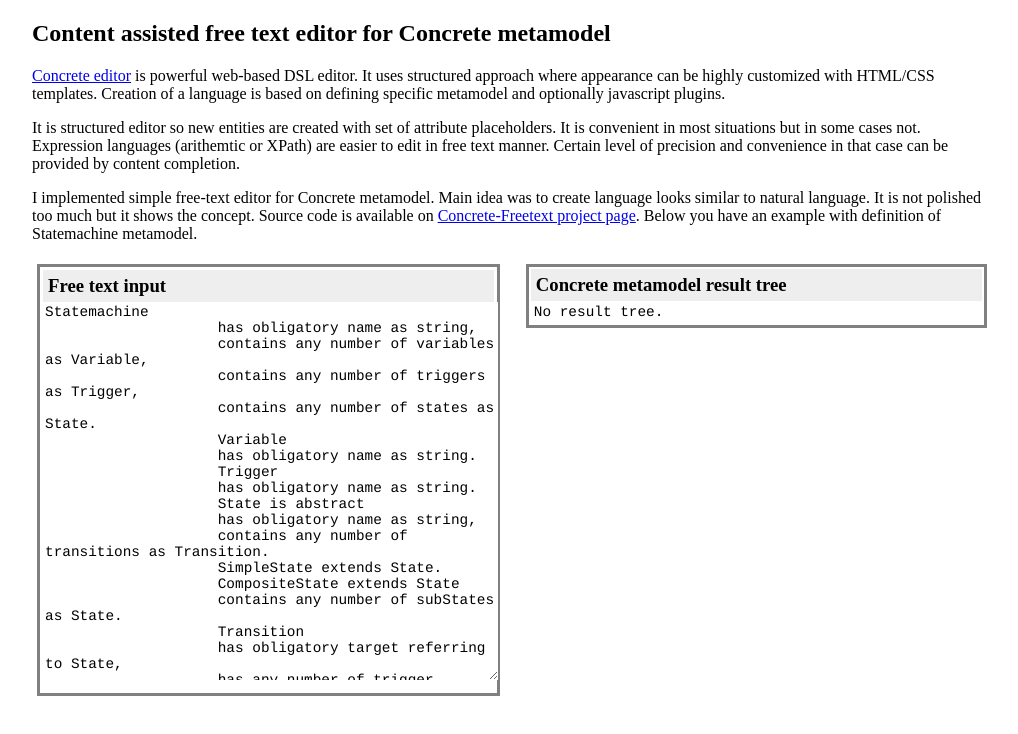
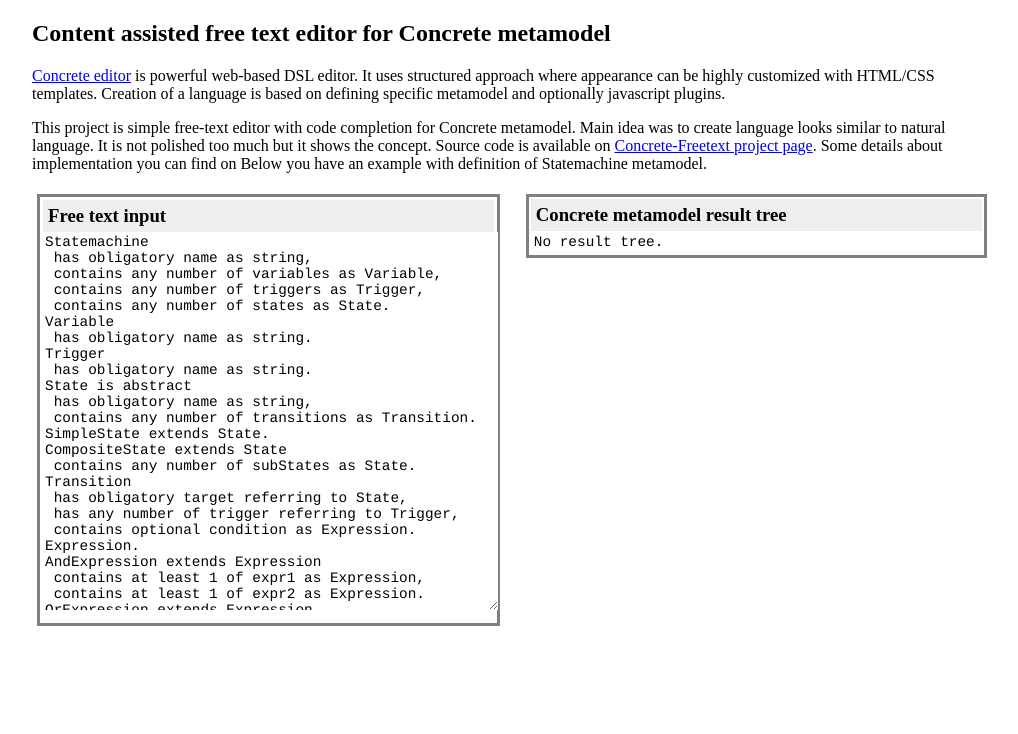
Before and after one commit to mstefaniuk/Concrete-Freetext, a plain HTML site: page editor/index.html in a window 1280 px wide. Shown: the whole page, without its empty margins (128-1146 px from the left). Drawn offline with Linux system fonts and the light colour scheme; a script that the page names is missing.

Commit message:
Improved prefilled example code.

```diff
--- a/editor/index.html
+++ b/editor/index.html
@@ -23,14 +23,11 @@
                 It uses structured approach where appearance can be highly customized with HTML/CSS templates.
                 Creation of a language is based on defining specific metamodel and optionally javascript plugins.
             </p>
-            <p>It is structured editor so new entities are created with set of attribute placeholders.
-                It is convenient in most situations but in some cases not. Expression languages (arithemtic or XPath)
-                are easier to edit in free text manner. Certain level of precision and convenience in that case
-                can be provided by content completion.</p>
-            <p>I implemented simple free-text editor for Concrete metamodel. Main idea was to create language
-                looks similar to natural language. It is not polished too much but it shows the concept.
-                Source code is available on
+            <p>This project is simple free-text editor with code completion for Concrete metamodel.
+                Main idea was to create language looks similar to natural language. It is not polished too much
+                but it shows the concept. Source code is available on
                 <a href="http://github.com/mstefaniuk/Concrete-Freetext">Concrete-Freetext project page</a>.
+                Some details about implementation you can find on
                 Below you have an example with definition of Statemachine metamodel.</p>
             <div id="result-tree-wrapper">
                 <h3>Concrete metamodel result tree</h3>
```
Lines whose indentation alone changed are shown as unchanged.
